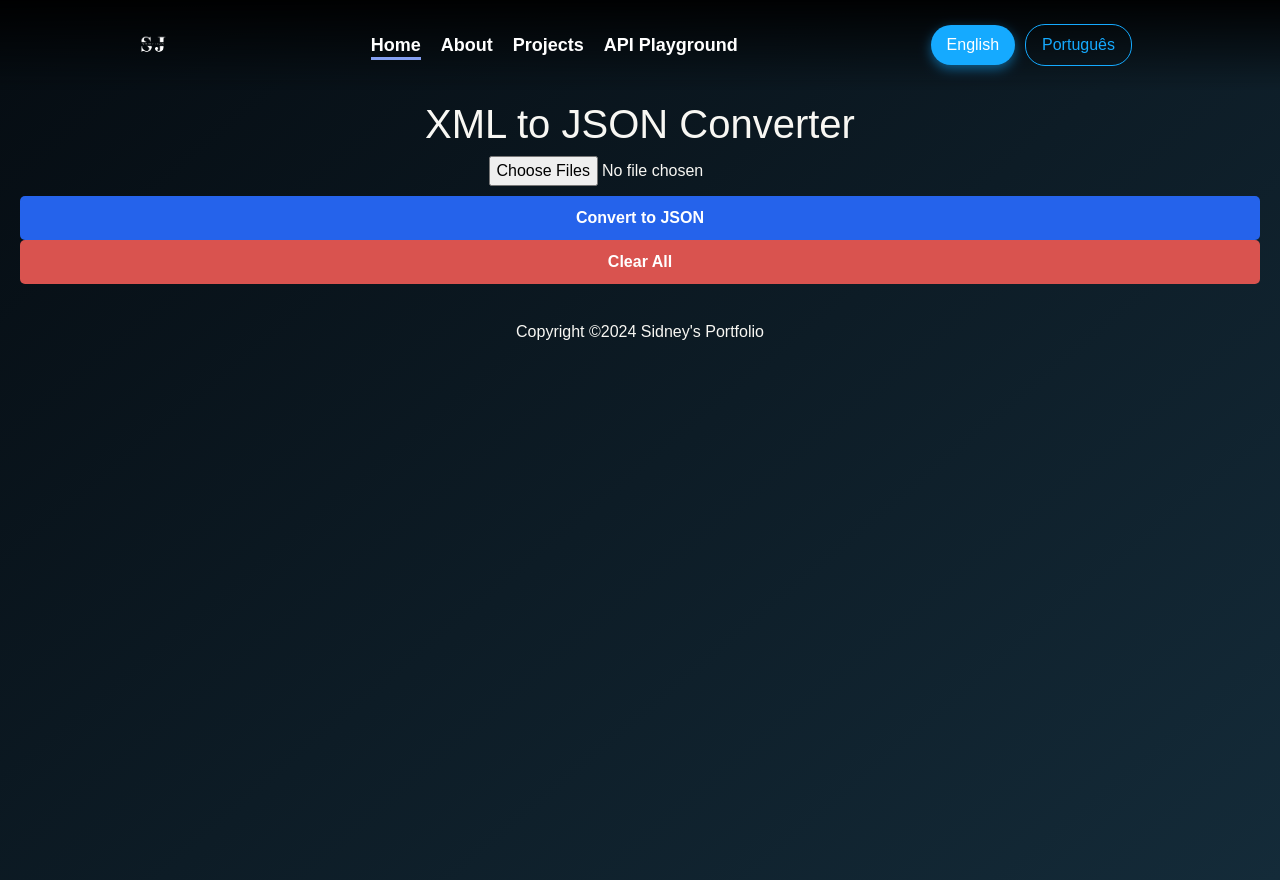
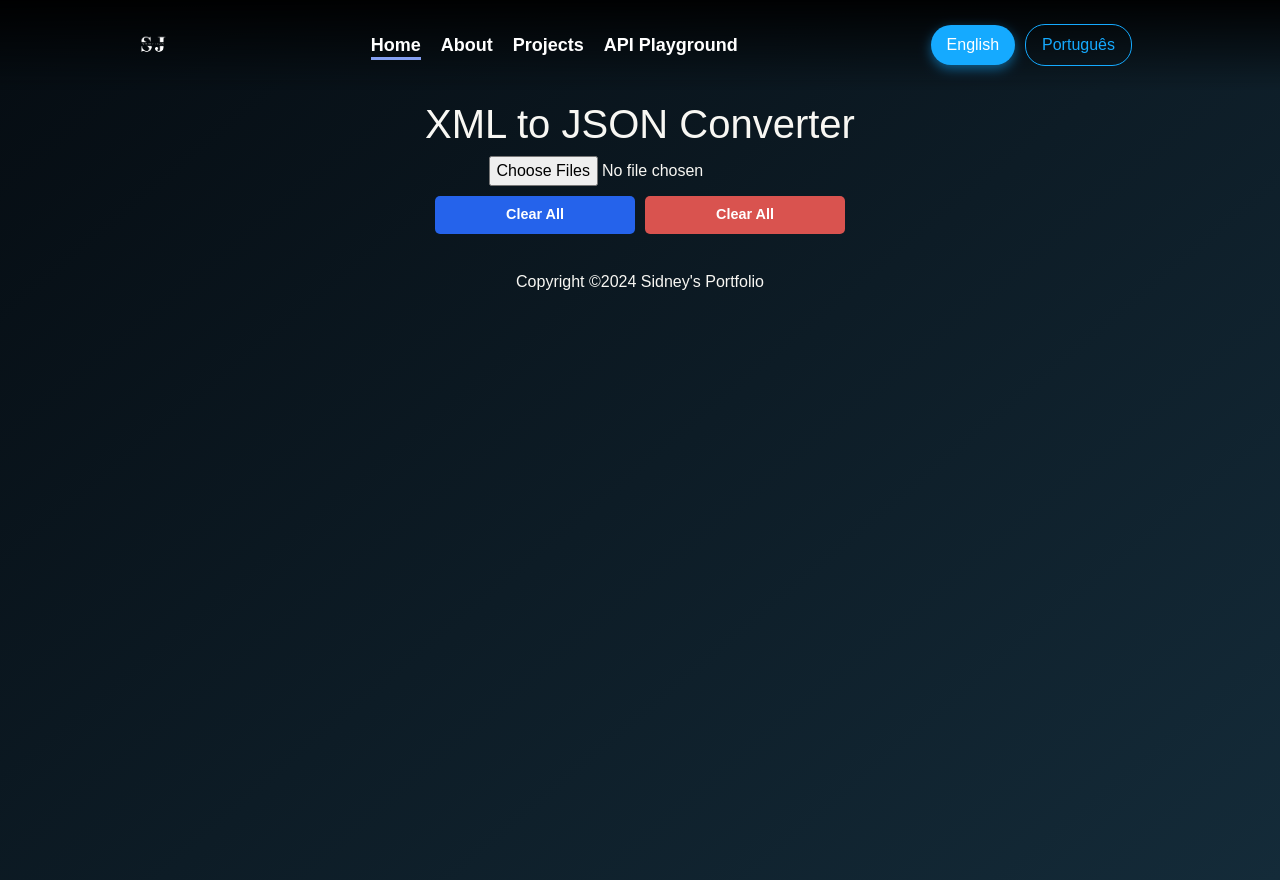
Before and after one commit to sidneyjfg/Portfolio, a React (Create React App) app: page /json-converter in a window 1280 px wide. Built offline with nearby package versions, Linux system fonts and the light colour scheme.

Commit message:
Ajustando nomeclaturas em ingles e portugues

```diff
--- a/src/components/JSONConverter.js
+++ b/src/components/JSONConverter.js
@@ -1,9 +1,13 @@
 import React, { useState } from "react";
+import { useTranslation } from "react-i18next";
+import { FiCopy } from "react-icons/fi"; // Ícone de copiar
 
 function JSONConverter() {
+  const { t } = useTranslation(); // Hook para tradução
   const [xmlFiles, setXmlFiles] = useState([]); // Lista de arquivos XML selecionados
   const [outputs, setOutputs] = useState([]); // Resultados JSON formatados
   const [errors, setErrors] = useState([]); // Mensagens de erro para cada arquivo
+  const [notification, setNotification] = useState(""); // Notificação de cópia
 
   // Função para processar o XML
   const handleFileUpload = (event) => {
@@ -59,6 +63,26 @@ function JSONConverter() {
     document.querySelector("input[type='file']").value = ""; // Limpa o input de arquivos
   };
 
+  // Função para copiar JSON para a área de transferência
+  const copyToClipboard = (jsonContent) => {
+    navigator.clipboard
+      .writeText(JSON.stringify(jsonContent, null, 2))
+      .then(() => {
+        showNotification("JSON copied to clipboard!");
+      })
+      .catch((err) => {
+        console.error("Failed to copy JSON: ", err);
+      });
+  };
+
+  // Função para exibir a notificação
+  const showNotification = (message) => {
+    setNotification(message);
+    setTimeout(() => {
+      setNotification(""); // Remove a notificação após 3 segundos
+    }, 3000);
+  };
+
   // Função auxiliar para extrair dados do XML
   const extractData = (xmlDoc) => {
     const extractValue = (path, context = xmlDoc) => {
@@ -79,9 +103,8 @@ function JSONConverter() {
       return value || null;
     };
 
-    // Função para extrair todos os produtos
     const extractProducts = () => {
-      const productNodes = xmlDoc.querySelectorAll("det"); // Busca todos os nós <det>
+      const productNodes = xmlDoc.querySelectorAll("det");
       return Array.from(productNodes).map((productNode) => ({
         sku: extractValue("prod cProd", productNode),
         quantidade: extractValue("prod qCom", productNode),
@@ -91,7 +114,6 @@ function JSONConverter() {
       }));
     };
 
-    // Mapear os dados
     return {
       idPedidoHub: extractAfterColon(extractValue("det infAdProd")),
       idPedidoCanal: extractAfterColon(extractValue("det infAdProd")),
@@ -119,8 +141,7 @@ function JSONConverter() {
         ddd: "11",
         telefone: null,
         celular: "111111111",
-        email:
-          extractAfterColon(extractValue("det infAdProd")) + "@mercadolibre.com",
+        email: extractAfterColon(extractValue("det infAdProd")) + "@mercadolibre.com",
         nomeFantasia: extractValue("dest xNome"),
       },
       pagamento: {
@@ -132,44 +153,64 @@ function JSONConverter() {
         parcelas: 1,
       },
       fulfillment: 1,
-      produtos: extractProducts(), // Extrai todos os produtos
+      produtos: extractProducts(),
     };
   };
 
-
   return (
     <div style={{ marginTop: "80px", padding: "20px", textAlign: "center" }}>
-      <h1>XML to JSON Converter</h1>
+      <h1>{t("JSONConverter.title.jsonConverter")}</h1>
       <input type="file" accept=".xml" multiple onChange={handleFileUpload} />
-      <div style={{ marginTop: "10px" }}>
+      <div style={{ marginTop: "10px", display: "flex", justifyContent: "center", gap: "10px" }}>
         <button
           onClick={convertXmlToJson}
           style={{
-            marginRight: "10px",
-            padding: "10px 20px",
+            padding: "8px 16px",
+            width: "200px",
             background: "#2563eb",
             color: "#ffffff",
             border: "none",
             borderRadius: "5px",
             cursor: "pointer",
+            fontSize: "0.9rem",
           }}
         >
-          Convert to JSON
+          {t("JSONConverter.buttons.clear")}
         </button>
         <button
           onClick={clearAll}
           style={{
-            padding: "10px 20px",
+            padding: "8px 16px",
+            width: "200px",
             background: "#d9534f",
             color: "#ffffff",
             border: "none",
             borderRadius: "5px",
             cursor: "pointer",
+            fontSize: "0.9rem",
           }}
         >
-          Clear All
+          {t("JSONConverter.buttons.clear")}
         </button>
       </div>
+
+      {notification && (
+        <div
+          style={{
+            position: "fixed",
+            top: "10px",
+            right: "10px",
+            background: "#10b981",
+            color: "#fff",
+            padding: "10px 20px",
+            borderRadius: "5px",
+            boxShadow: "0px 4px 6px rgba(0,0,0,0.1)",
+            zIndex: 1000,
+          }}
+        >
+          {notification}
+        </div>
+      )}
       {errors.length > 0 && (
         <div style={{ color: "red", marginTop: "10px" }}>
           <strong>Errors:</strong>
@@ -184,7 +225,20 @@ function JSONConverter() {
         <div style={{ marginTop: "20px", textAlign: "left" }}>
           <h3>Output JSON:</h3>
           {outputs.map((output, index) => (
-            <div key={index}>
+            <div key={index} style={{ position: "relative", marginBottom: "20px" }}>
+              <div style={{ position: "absolute", top: "10px", right: "10px" }}>
+                <button
+                  onClick={() => copyToClipboard(output.json)}
+                  style={{
+                    marginTop: "30px",
+                    background: "transparent",
+                    border: "none",
+                    cursor: "pointer",
+                  }}
+                >
+                  <FiCopy size={32} color="#10b981" />
+                </button>
+              </div>
               <h4>File: {output.fileName}</h4>
               <pre
                 style={{
--- a/src/locales/en/translation.json
+++ b/src/locales/en/translation.json
@@ -103,5 +103,14 @@
         "description": "Test APIs with custom requests."
       }
     }
+  },
+  "JSONConverter": {
+    "title": {
+      "jsonConverter": "XML to JSON Converter"
+    },
+    "buttons": {
+      "convert": "Convert to JSON",
+      "clear": "Clear All"
+    }
   }
 }
--- a/src/locales/pt/translation.json
+++ b/src/locales/pt/translation.json
@@ -103,5 +103,14 @@
         "description": "Teste APIs com requisições personalizadas."
       }
     }
+  },
+  "JSONConverter": {
+    "title": {
+      "jsonConverter": "Conversor de XML para JSON"
+    },
+    "buttons": {
+      "convert": "Converter para JSON",
+      "clear": "Limpar Tudo"
+    }
   }
 }
```
